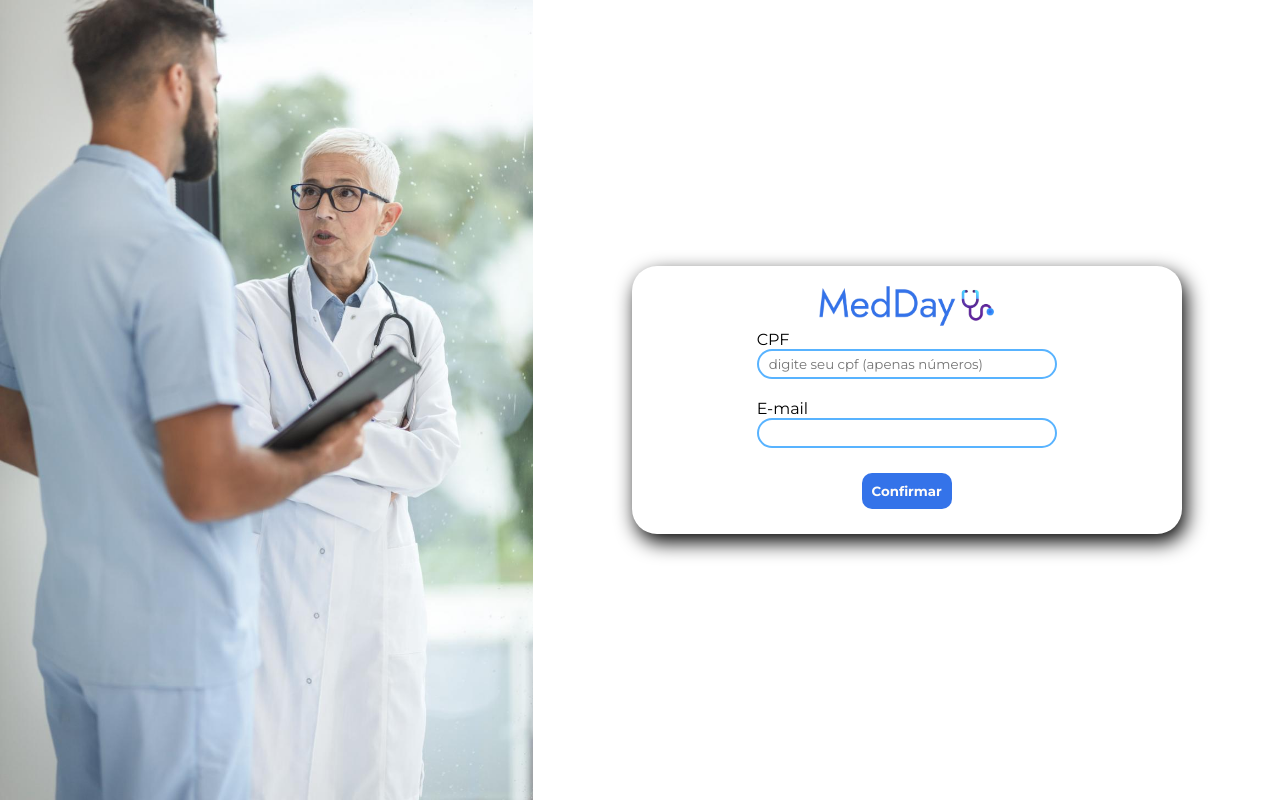
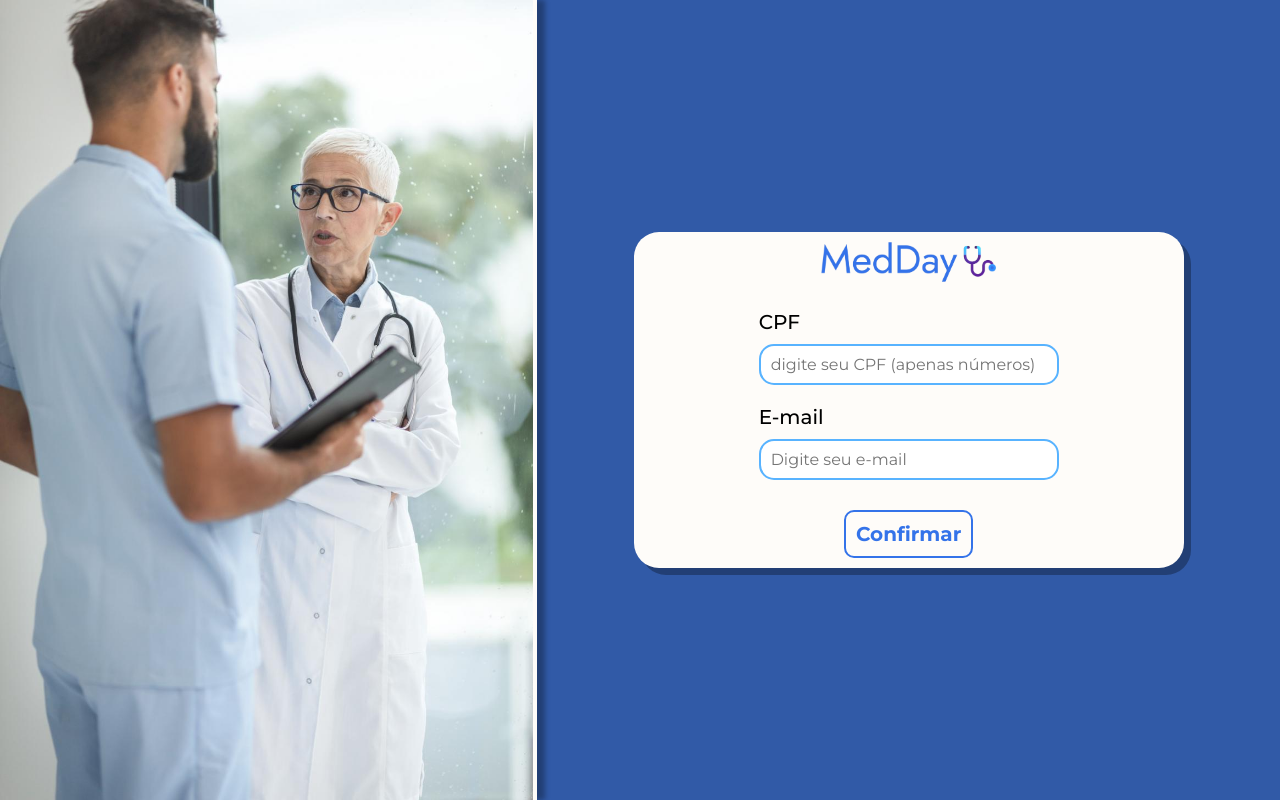
Before and after one commit to PauloTheLord/projeto_semestral, a Flask app: page /info_confirm in a window 1280 px wide. Run offline with Flask 3, Linux system fonts and the light colour scheme; parts of the project's set-up code (start-up, migrations or seed data) failed here and were passed over.

Commit message:
💎 style: Ajustar tela confirmarInfo

```diff
--- a/static/style/confirmarInfo.css
+++ b/static/style/confirmarInfo.css
@@ -5,6 +5,7 @@
     --secondary-color: #58B3FF;
     --substitute-color: #5DDFFF;
     --highlight-color: #5728A8;
+    --neutral-color: #315aa7;
     --back-ground:#FEFCF9;
 }
 
@@ -49,6 +50,7 @@
 }
 
 .container{
+    background-color: var(--neutral-color);
     display: flex;
     flex-direction: row;
     width: 100%;
@@ -56,6 +58,7 @@
     padding: 0;
     overflow: hidden;
 }
+
 #info_local{
     display: flex;
     justify-content: center;
@@ -63,17 +66,29 @@
     height: 100vh;
     width: 100%;
 }
+
 .card-info{
+    background-color: var(--back-ground);
     display: flex;
     flex-direction: column;
     align-items: center;
+    justify-content: center;
     border-radius: 25px;
-    box-shadow: 4px 8px 20px 0px;
+    box-shadow: 7px 7px 0px rgba(0, 0, 0, 0.3);
     padding: 20px 20px;
     width: 550px;
+    height: 42vh;
 }
+
 .img-logo{
     height: 5vh;
+    margin-bottom: 24px;
+}
+
+.group-label-input .label-nome {
+    font-size: 20px;
+    font-weight: 500;
+    margin-bottom: 10px;
 }
 
 .group-label-input {
@@ -81,27 +96,45 @@
     flex-direction: column;
     margin-bottom: 20px;
 }
+
 .group-label-input .textbox {
     width: 300px;
-    padding: 5px 10px;
+    padding: 9px 10px;
     border: 2px solid var(--secondary-color);
     border-radius: 15px;
+    font-size: 16px;
+}
+
+.group-label-input .textbox:focus {
+    outline: none;
 }
 
 .btn_confirm{
+    background-color: var(--back-ground);
+    color: var(--primary-color);
+    font-size: 20px;
+    border: 2px solid var(--primary-color);
+    border-radius: 10px;
+    padding: 10px;
+    margin-top: 10px;
+    font-weight: bold;
+    cursor: pointer;
+    transition: 0.3s;
+}
+
+.btn_confirm:hover {
     background-color: var(--primary-color);
     color: var(--back-ground);
-    border: var(--back-ground);
-    border-radius: 10px;
-    padding: 10px;
-    margin: 5px;
-    font-weight: bold;
 }
+
 #image_local{
     height: 100vh;
     width: 100vh;
 }
+
 #consulta_img{
     height: 100%;
     height: 100%;
+    border-right: 4px solid var(--back-ground);
+    box-shadow: 8px 0px 5px rgba(0, 0, 0, 0.3);
 }
--- a/templates/confirmarInfo.html
+++ b/templates/confirmarInfo.html
@@ -32,13 +32,13 @@
                     </div>
 
                     <div class="group-label-input">
-                        <label for="senha">CPF</label>
-                        <input id= "cpf"  type="text"  pattern="\d{11}" maxlength="11" placeholder="digite seu cpf (apenas números)" name="cpf" required class="textbox">
+                        <label class="label-nome" for="senha">CPF</label>
+                        <input id= "cpf"  type="text"  pattern="\d{11}" maxlength="11" placeholder="digite seu CPF (apenas números)" name="cpf" required class="textbox">
                     </div>
 
                     <div class="group-label-input">
-                        <label for="senha">E-mail</label>
-                        <input type="email" id="email" name="email_user" class="textbox">
+                        <label class="label-nome" for="senha">E-mail</label>
+                        <input type="email" id="email" name="email_user" placeholder="Digite seu e-mail" class="textbox">
                     </div>
 
                     <button type="submit" id="btn_resetar" class="btn_confirm">Confirmar</button>
```
